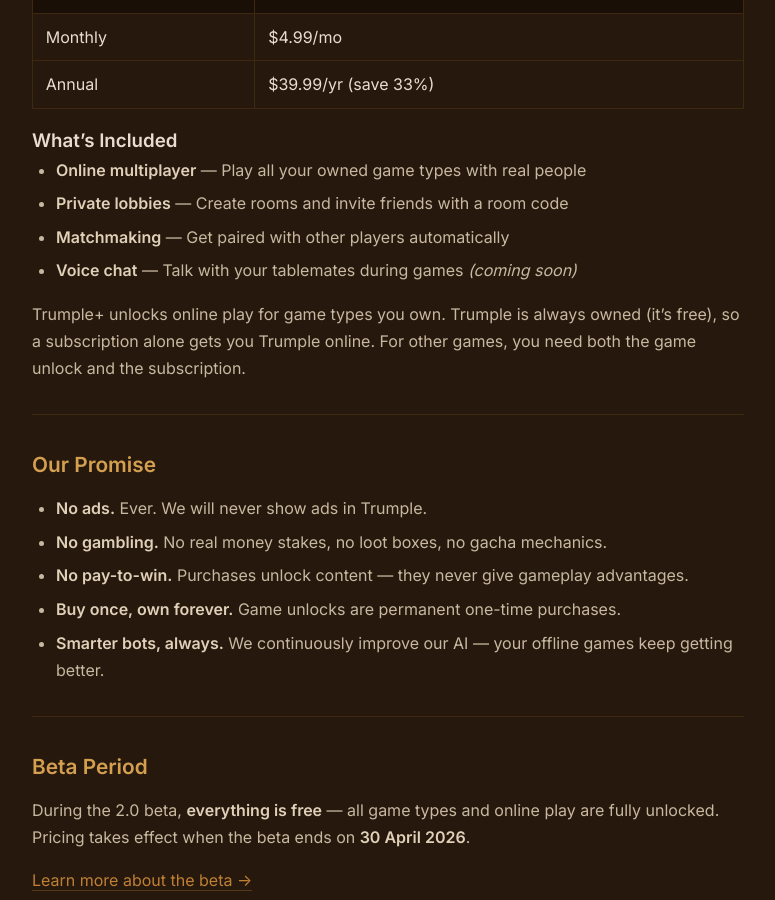
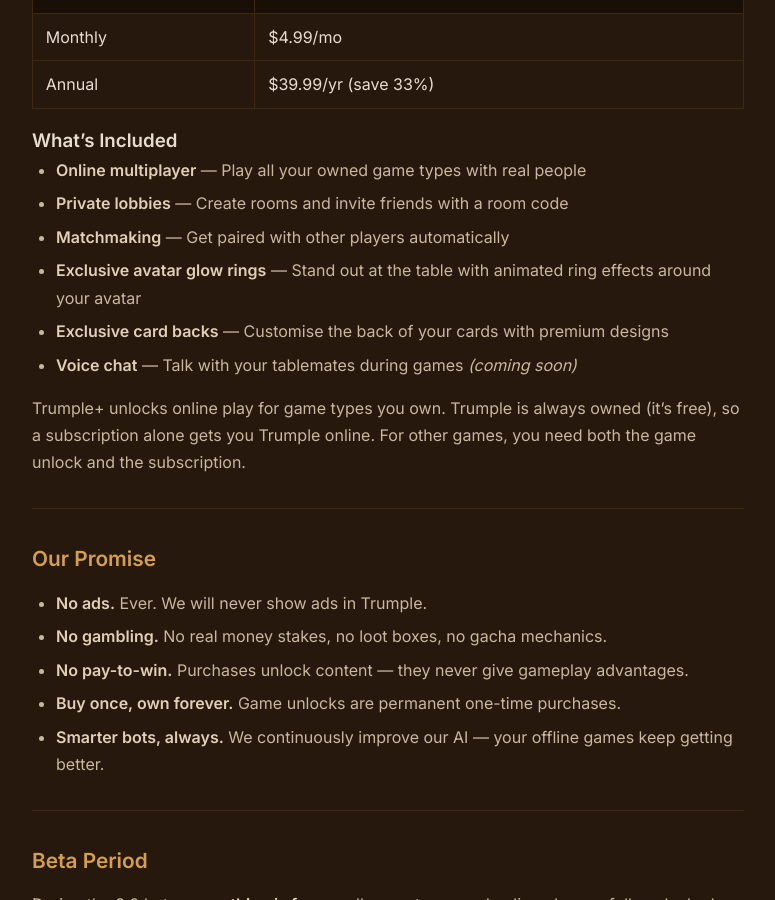
Before and after one commit to darifo2010/trumplesupport, a Jekyll site: the page built from pricing.md, in a window 1280 px wide and 900 px high, scrolled down 1330 px. Shown: the whole window, without its empty margins (252-1027 px from the left). Built offline with Jekyll 4.4.1, drawn with Linux system fonts in a browser that asks for light colours.

Commit message:
Add avatar glow rings and card backs to Trumple+ perks
Co-Authored-By: Claude Opus 4.6 (1M context) <noreply@anthropic.com>

```diff
--- a/pricing.md
+++ b/pricing.md
@@ -44,6 +44,8 @@ Take your games online with **Trumple+**.
 - **Online multiplayer** — Play all your owned game types with real people
 - **Private lobbies** — Create rooms and invite friends with a room code
 - **Matchmaking** — Get paired with other players automatically
+- **Exclusive avatar glow rings** — Stand out at the table with animated ring effects around your avatar
+- **Exclusive card backs** — Customise the back of your cards with premium designs
 - **Voice chat** — Talk with your tablemates during games *(coming soon)*
 
 Trumple+ unlocks online play for game types you own. Trumple is always owned (it's free), so a subscription alone gets you Trumple online. For other games, you need both the game unlock and the subscription.
```
